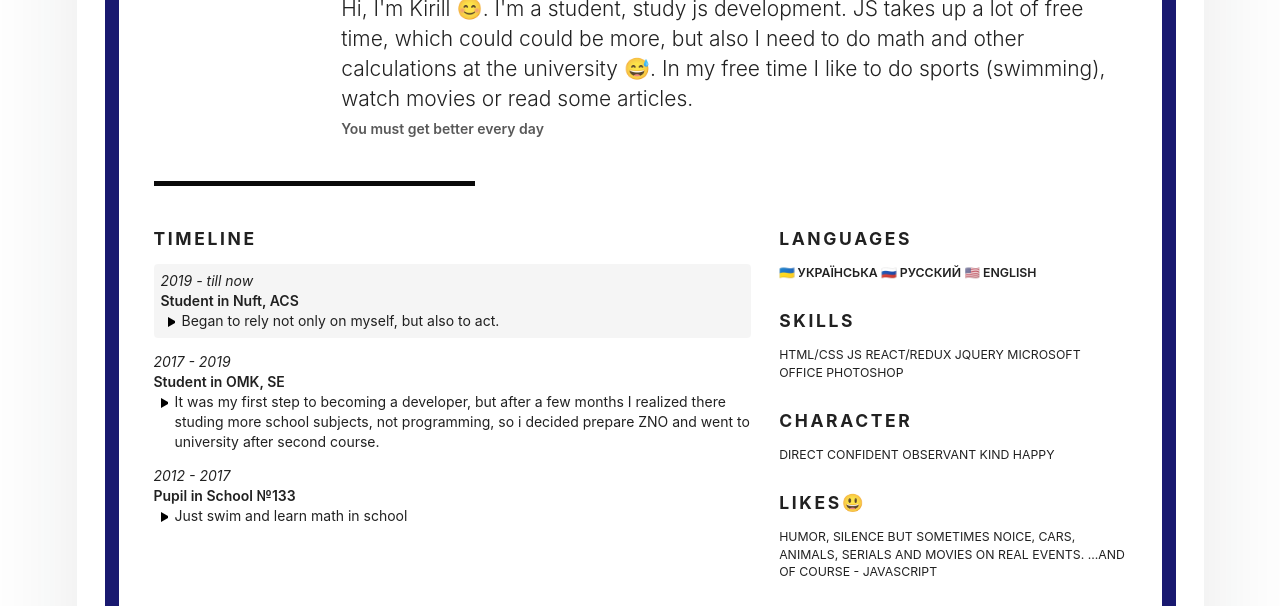
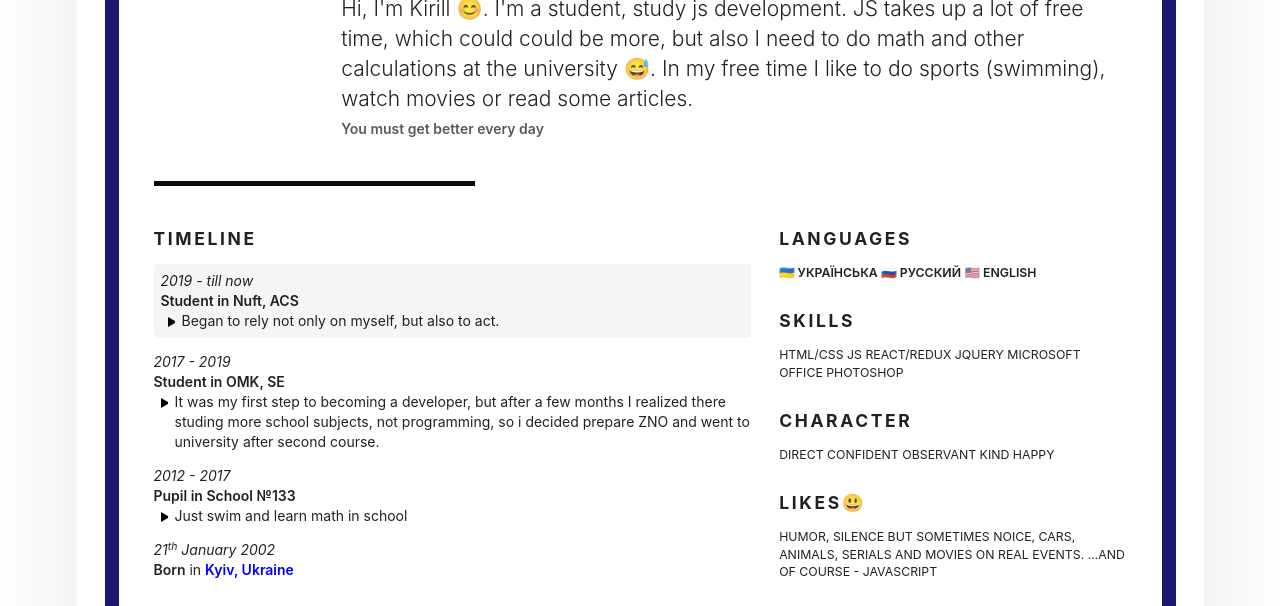
Before and after one commit to chumakk/homepage, a plain HTML site: page index.html in a window 1280 px wide. Shown: the part 344-950 px from the top of the page. Drawn offline with Linux system fonts and the light colour scheme.

Commit message:
add date of birth (closes #17)

```diff
--- a/index.html
+++ b/index.html
@@ -233,6 +233,12 @@
                         </li>
                       </ul>
                     </li>
+                    <li>
+                      <p><em>21<sup>th</sup> January 2002</em></p>
+                      <p>
+                        <strong>Born</strong> in <strong><a href="https://goo.gl/maps/i8MmR7RPyaV2r7GAA" rel="external" target="_blank">Kyiv, Ukraine</a></strong><sup><em></em></sup>
+                      </p>
+                    </li>
                   </ul>
                 </section>
               </div>
```
